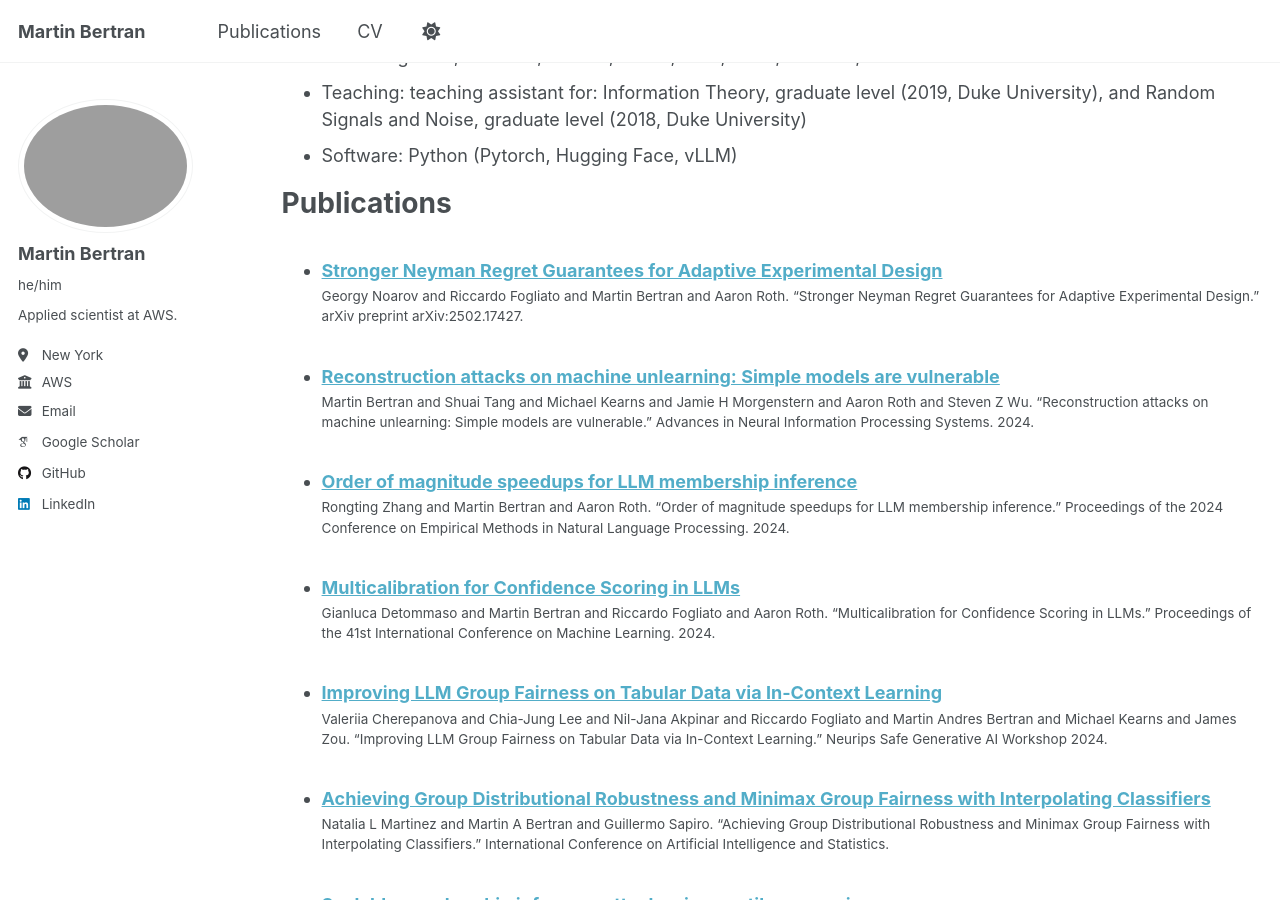
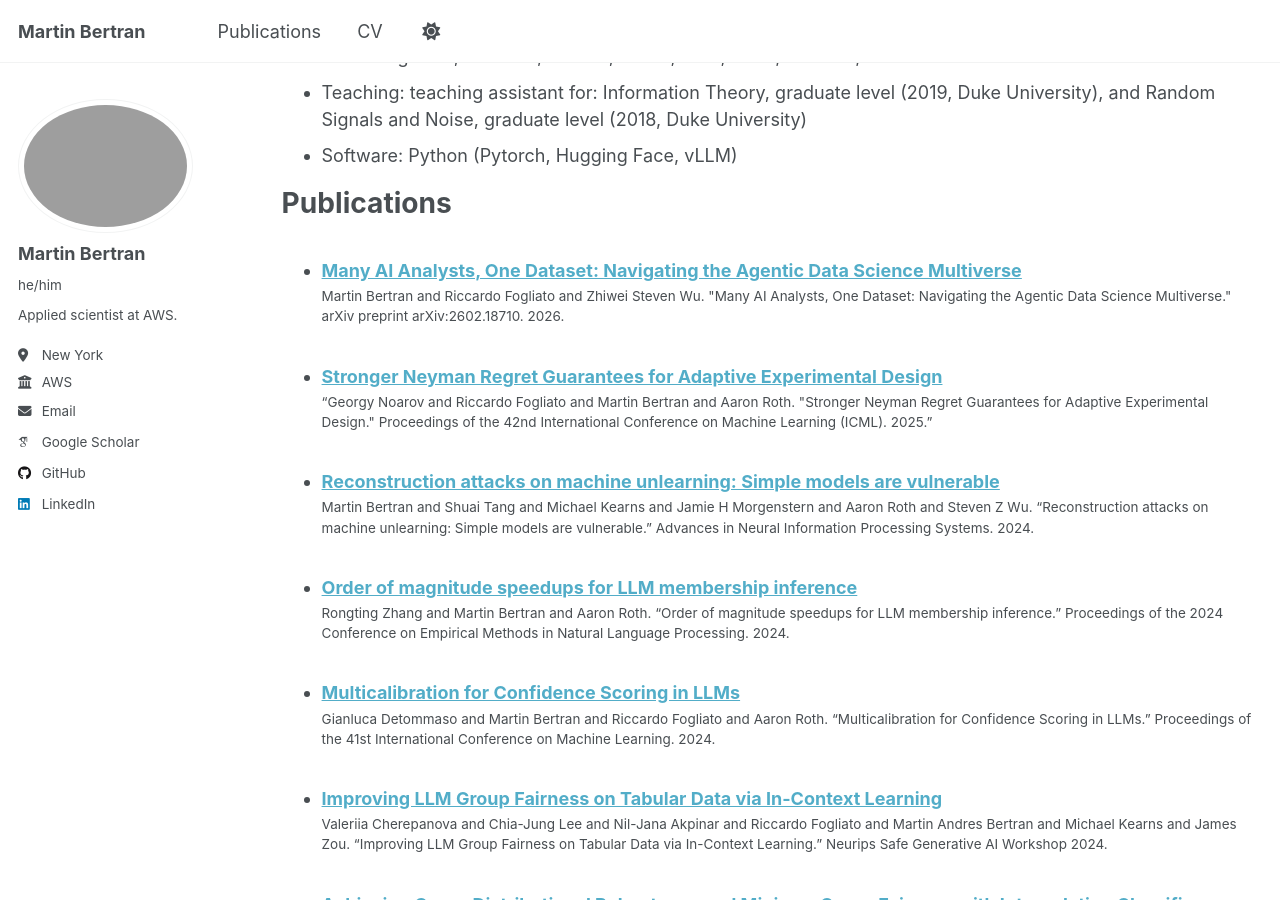
Before and after one commit to MartinBertran/martinbertran.github.io, a Jekyll site: the page built from _pages/cv.md, in a window 1280 px wide and 900 px high, scrolled down 953 px. Built offline with Jekyll 4.4.1, drawn with Linux system fonts in a browser that asks for light colours; some web fonts are replaced; some of the changed text lies outside the part shown.

Commit message:
Update CV: add 2026 paper, update ICML 2025 venue, fix typos, remove template placeholders

```diff
--- a/_publications/2025-01-01-stronger-neyman-regret-guarantees-for-adaptive-experimental-.md
+++ b/_publications/2025-01-01-stronger-neyman-regret-guarantees-for-adaptive-experimental-.md
@@ -4,11 +4,11 @@ category: manuscripts
 collection: publications
 permalink: /publication/2025-01-01-stronger-neyman-regret-guarantees-for-adaptive-experimental-
 date: 2025-01-01
-venue: "arXiv preprint arXiv:2502.17427"
+venue: "Proceedings of the 42nd International Conference on Machine Learning (ICML)"
 excerpt: ""
 paperurl: "https://arxiv.org/abs/2502.17427"
 bibtexurl: "/files/bibtex/stronger-neyman-regret-guarantees-for-adaptive-experimental-.bib"
-citation: "Georgy Noarov and Riccardo Fogliato and Martin Bertran and Aaron Roth. “Stronger Neyman Regret Guarantees for Adaptive Experimental Design.” arXiv preprint arXiv:2502.17427."
+citation: “Georgy Noarov and Riccardo Fogliato and Martin Bertran and Aaron Roth. &quot;Stronger Neyman Regret Guarantees for Adaptive Experimental Design.&quot; Proceedings of the 42nd International Conference on Machine Learning (ICML). 2025.”
 selected: true
 ---
 
--- /dev/null
+++ b/_publications/2026-01-01-many-ai-analysts-one-dataset-navigating-the-agentic-data-sci.md
@@ -0,0 +1,15 @@
+---
+title: "Many AI Analysts, One Dataset: Navigating the Agentic Data Science Multiverse"
+category: manuscripts
+collection: publications
+permalink: /publication/2026-01-01-many-ai-analysts-one-dataset-navigating-the-agentic-data-sci
+date: 2026-01-01
+venue: "arXiv preprint arXiv:2602.18710"
+excerpt: ""
+paperurl: "https://arxiv.org/abs/2602.18710"
+bibtexurl: "/files/bibtex/many-ai-analysts-one-dataset-navigating-the-agentic-data-sci.bib"
+citation: "Martin Bertran and Riccardo Fogliato and Zhiwei Steven Wu. &quot;Many AI Analysts, One Dataset: Navigating the Agentic Data Science Multiverse.&quot; arXiv preprint arXiv:2602.18710. 2026."
+selected: true
+---
+
+<!-- add abstract or notes here -->
--- /dev/null
+++ b/files/bibtex/many-ai-analysts-one-dataset-navigating-the-agentic-data-sci.bib
@@ -0,0 +1,6 @@
+@article{bertran2026many,
+  title={Many AI Analysts, One Dataset: Navigating the Agentic Data Science Multiverse},
+  author={Bertran, Martin and Fogliato, Riccardo and Wu, Zhiwei Steven},
+  journal={arXiv preprint arXiv:2602.18710},
+  year={2026}
+}
```
Also changed, not shown: _includes/cv_body.md (+1 -1 lines), _pages/about.md (+2 -2 lines), _pages/cv.md (+1 -1 lines), _talks/2012-03-01-talk-1.md (deleted, +0 -11 lines), _talks/2013-03-01-tutorial-1.md (deleted, +0 -13 lines), _talks/2014-02-01-talk-2.md (deleted, +0 -13 lines), _talks/2014-03-01-talk-3.md (deleted, +0 -11 lines), _teaching/2014-spring-teaching-1.md (deleted, +0 -20 lines), _teaching/2015-spring-teaching-2.md (deleted, +0 -20 lines).
